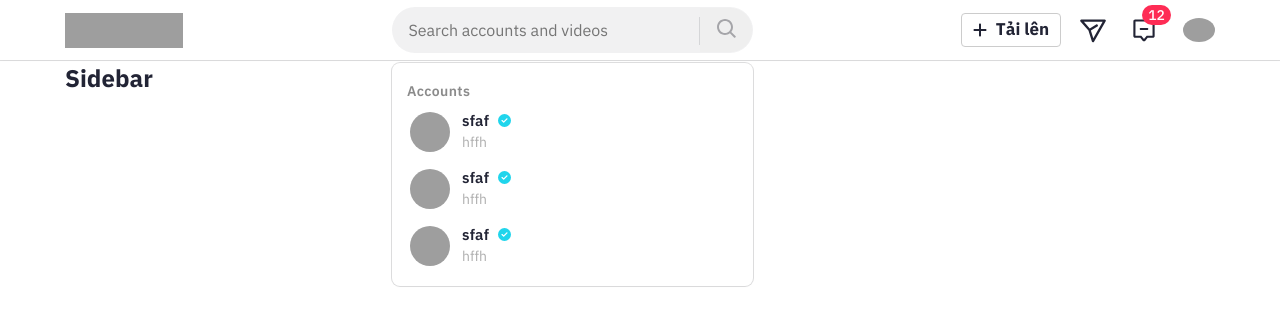
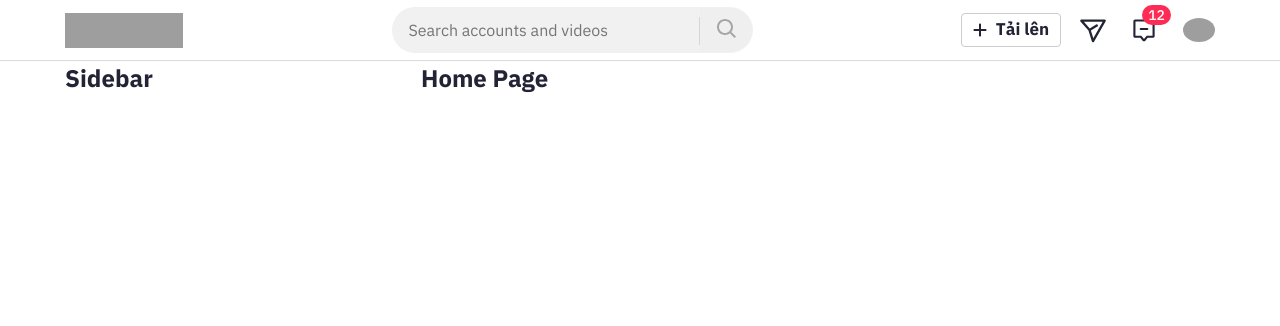
Before and after one commit to KhaiVox/tiktokUI, a React (Create React App) app: page / in a window 1280 px wide. Shown: the top 326 px of the page. Built offline with nearby package versions, Linux system fonts and the light colour scheme; grey boxes are pictures that could not be loaded.

Commit message:
Bài 105

```diff
--- a/src/components/AccountItem/index.js
+++ b/src/components/AccountItem/index.js
@@ -1,5 +1,6 @@
 import { FontAwesomeIcon } from '@fortawesome/react-fontawesome'
 import { faCheckCircle } from '@fortawesome/free-solid-svg-icons'
+import { Link } from 'react-router-dom'
 
 import classNames from 'classnames/bind'
 import styles from './AccountItem.module.scss'
@@ -7,21 +8,17 @@ import Image from '~/components/Image'
 
 const cx = classNames.bind(styles)
 
-function AccountItem() {
+function AccountItem({ data }) {
     return (
-        <div className={cx('wrapper')}>
-            <Image
-                className={cx('avatar')}
-                src="https://img.freepik.com/free-vector/tiktok-banner-with-watercolor-splatter_69286-194.jpg?w=2000"
-                alt=""
-            />
+        <Link to={`/@${data.nickname}`} className={cx('wrapper')}>
+            <Image className={cx('avatar')} src={data.avatar} alt={data.nickname} />
             <div className={cx('info')}>
                 <p className={cx('name')}>
-                    sfaf <FontAwesomeIcon className={cx('check')} icon={faCheckCircle} />
+                    {data.nickname} {data.tick && <FontAwesomeIcon className={cx('check')} icon={faCheckCircle} />}
                 </p>
-                <span className={cx('username')}>hffh</span>
+                <span className={cx('username')}>{data.full_name}</span>
             </div>
-        </div>
+        </Link>
     )
 }
 
--- a/src/components/Layout/components/Search/Search.module.scss
+++ b/src/components/Layout/components/Search/Search.module.scss
@@ -59,18 +59,18 @@
     color: rgba(22, 24, 35, 0.34);
 }
 
-// .loading {
-//     animation: spinner 0.5s linear infinite;
-// }
+.loading {
+    animation: spinner 0.5s linear infinite;
+}
 
-// @keyframes spinner {
-//     from {
-//         transform: translateY(-50%) rotate(0);
-//     }
-//     to {
-//         transform: translateY(-50%) rotate(360deg);
-//     }
-// }
+@keyframes spinner {
+    from {
+        transform: translateY(-50%) rotate(0);
+    }
+    to {
+        transform: translateY(-50%) rotate(360deg);
+    }
+}
 
 .search-btn {
     width: var(--search-button-width);
--- a/src/components/Layout/components/Search/index.js
+++ b/src/components/Layout/components/Search/index.js
@@ -1,6 +1,6 @@
 import { useEffect, useState, useRef } from 'react'
 import { FontAwesomeIcon } from '@fortawesome/react-fontawesome'
-import { faCircleXmark } from '@fortawesome/free-solid-svg-icons'
+import { faCircleXmark, faSpinner } from '@fortawesome/free-solid-svg-icons'
 import HeadlessTippy from '@tippyjs/react/headless'
 import 'tippy.js/dist/tippy.css'
 import { SearchIcon } from '~/components/Icons'
@@ -17,14 +17,28 @@ function Search() {
     const [searchValue, setSearchValue] = useState('')
     const [searchResult, setSearchResult] = useState([])
     const [showResult, setShowResult] = useState(true)
+    const [loading, setLoading] = useState(false)
 
     const inputRef = useRef()
 
     useEffect(() => {
-        setTimeout(() => {
-            setSearchResult([1, 2, 3, 4])
-        }, 0)
-    }, [])
+        if (!searchValue.trim()) {
+            setSearchResult([])
+            return
+        }
+
+        setLoading(true)
+
+        fetch(`https://tiktok.fullstack.edu.vn/api/users/search?q=${encodeURIComponent(searchValue)}&type=less`)
+            .then((res) => res.json())
+            .then((res) => {
+                setSearchResult(res.data)
+                setLoading(false)
+            })
+            .catch(() => {
+                setLoading(false)
+            })
+    }, [searchValue])
 
     const handleClear = () => {
         setSearchValue('')
@@ -38,15 +52,16 @@ function Search() {
 
     return (
         <HeadlessTippy
+            interactive
             visible={showResult && searchResult.length > 0}
             render={(attrs) => (
                 <div className={cx('search-result')} tabIndex="-1" {...attrs}>
                     <PopperWrapper>
                         <h4 className={cx('search-title')}>Accounts</h4>
 
-                        <AccountItem />
-                        <AccountItem />
-                        <AccountItem />
+                        {searchResult.map((result) => (
+                            <AccountItem key={result.id} data={result} />
+                        ))}
                     </PopperWrapper>
                 </div>
             )}
@@ -64,13 +79,13 @@ function Search() {
                 />
 
                 {/* có nội dung thì mới hiện nút xóa */}
-                {!!searchValue && (
+                {!!searchValue && !loading && (
                     <button className={cx('clear')} onClick={handleClear}>
                         <FontAwesomeIcon icon={faCircleXmark} />
                     </button>
                 )}
 
-                {/* <FontAwesomeIcon className={cx('loading')} icon={faSpinner} /> */}
+                {loading && <FontAwesomeIcon className={cx('loading')} icon={faSpinner} />}
 
                 <button className={cx('search-btn')}>
                     <SearchIcon />
--- a/src/routes/index.js
+++ b/src/routes/index.js
@@ -18,7 +18,8 @@ const publicRoutes = [
         component: Following,
     },
     {
-        path: '/profile',
+        path: '/@:nickname',
+        // path: '/profile',
         component: Profile,
     },
     {
```
